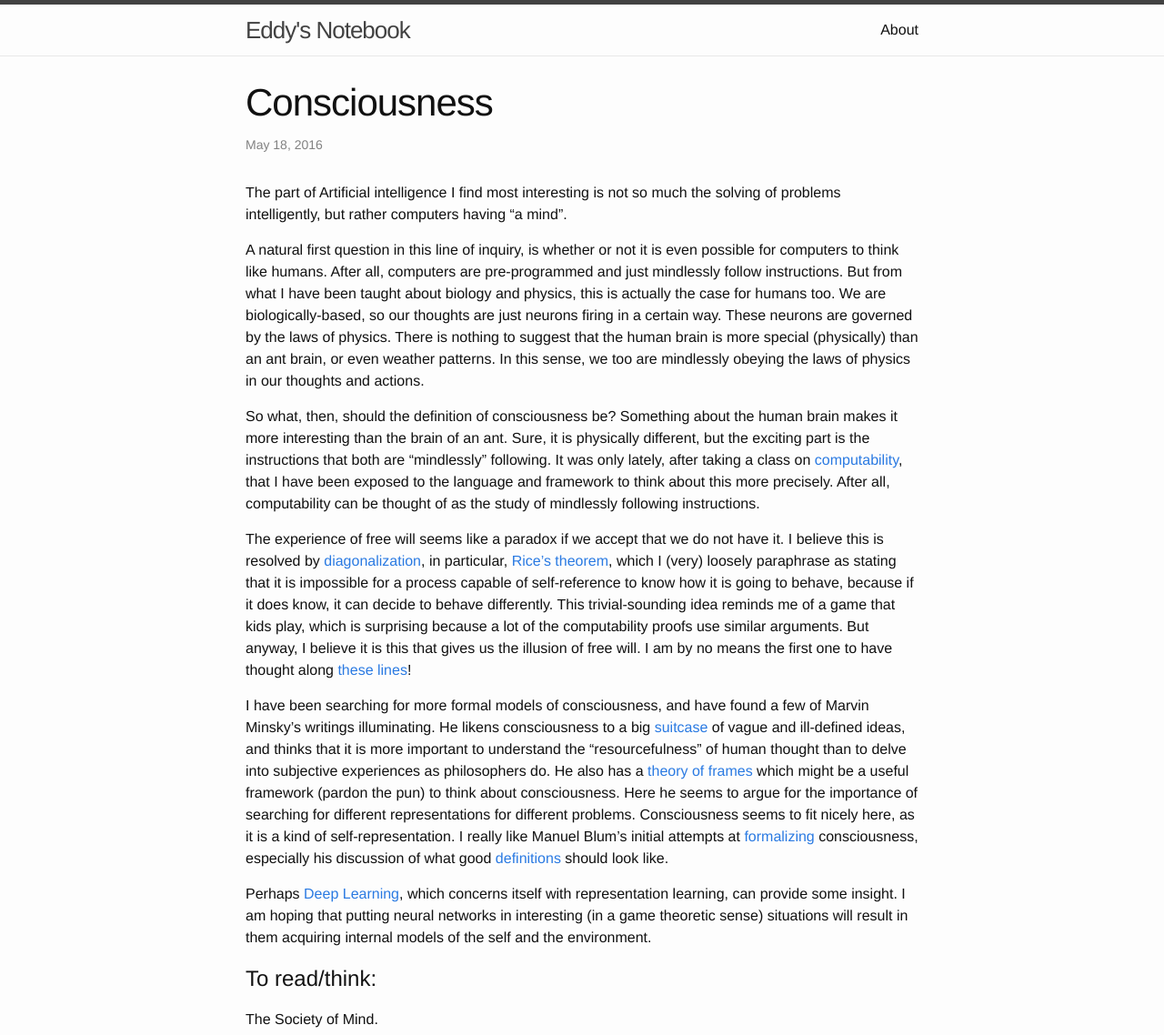
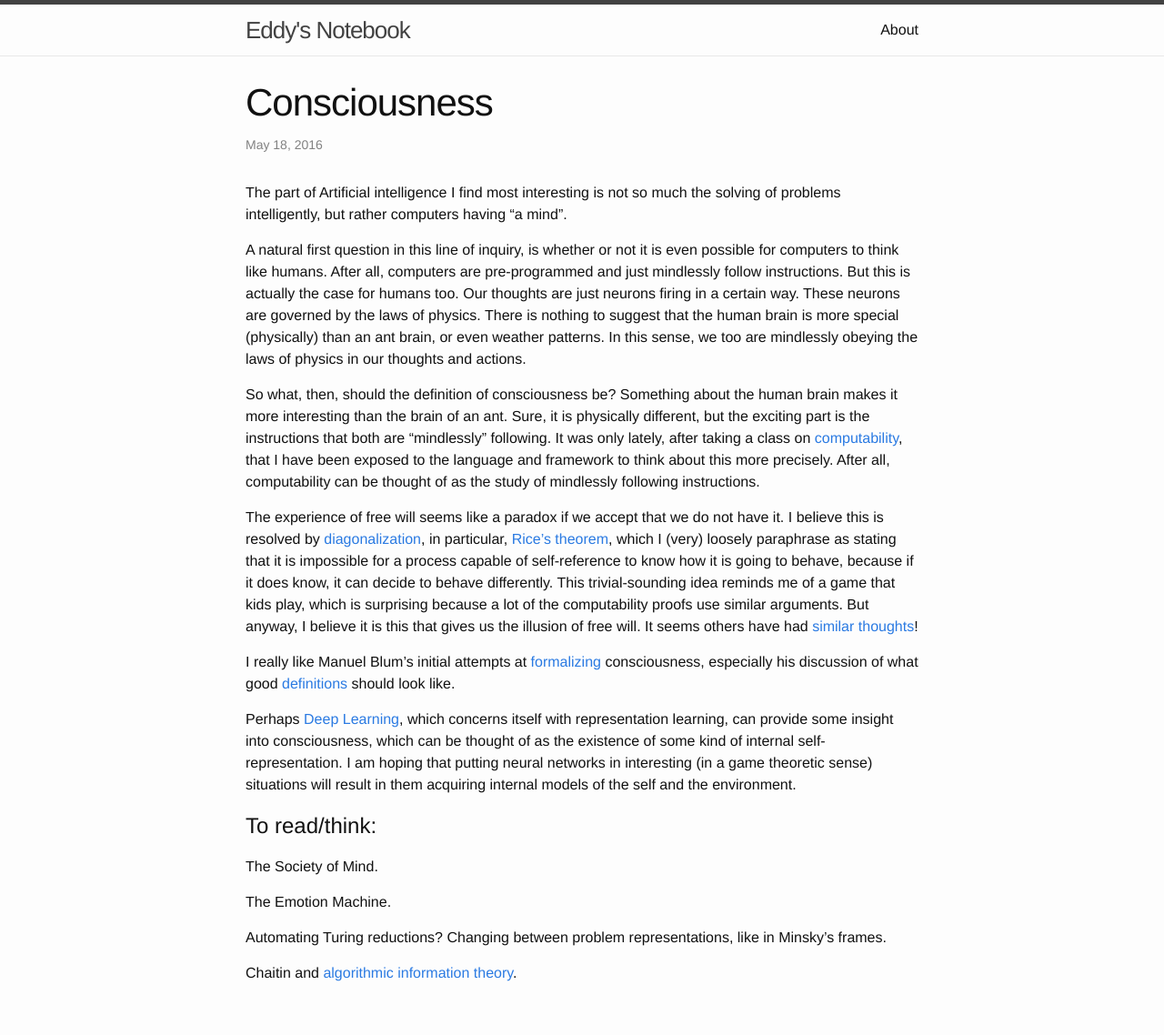
Before and after one commit to yeoedward/yeoedward.github.io, a Jekyll site: the page built from _posts/2016-03-30-consc.md, in a window 1280 px wide, cut to the strip 0-1138 px from the top of the page. Shown: the whole strip at 91% size. Built offline with Jekyll 4.4.1, drawn with Linux system fonts in a browser that asks for light colours.

Commit message:
More changes. Added reasonable person principle post

```diff
--- a/_config.yml
+++ b/_config.yml
@@ -8,8 +8,7 @@
 # Site settings
 title: "Eddy's Notebook"
 description: > # this means to ignore newlines until "baseurl:"
-  My ideas about stuff. Inspired by a similar notebook maintained by my
-  statistics professor (http://bactra.org/notebooks/)
+  Ideas about stuff. Please do not take them too seriously.
 baseurl: "" # the subpath of your site, e.g. /blog
 url: "http://eddyyeo.com" # the base hostname & protocol for your site
 github_username:  yeoedward
--- a/_posts/2016-03-30-consc.md
+++ b/_posts/2016-03-30-consc.md
@@ -10,8 +10,8 @@
 A natural first question in this line of inquiry, is whether or not it is
 even possible for computers to think like humans. After all, computers
 are pre-programmed and just mindlessly follow instructions.
-But from what I have been taught about biology and physics, this is actually
-the case for humans too. We are biologically-based, so our thoughts are
+But this is actually
+the case for humans too. Our thoughts are
 just neurons firing in a certain way. These neurons are governed by the laws
 of physics. There is nothing to suggest that the human brain is more special (physically)
 than an ant brain, or even weather patterns. In this sense, we too are mindlessly
@@ -32,18 +32,15 @@
 to behave differently. This trivial-sounding idea reminds me of a game that kids play, which
 is surprising because a lot of the computability proofs use similar arguments.
 But anyway, I believe it is this that gives us the illusion of free will.
-I am by no means the first one to have thought along
-[these lines][turing_free_will]!
+It seems others have had [similar thoughts][turing_free_will]!
 
-I have been searching for more formal models of consciousness, and have found
-a few of Marvin Minsky's writings illuminating. He likens consciousness to a big [suitcase][suitcase] of
-vague and ill-defined ideas, and thinks that it is more important to understand the "resourcefulness" of human
-thought than to delve into subjective experiences as philosophers do. He also has a [theory of frames][frames] which might be a useful framework (pardon the pun) to think about consciousness. Here he seems to argue for the importance of searching for different representations for different problems. Consciousness seems to fit nicely here, as it is a kind of self-representation. I really like Manuel
-Blum's initial attempts at [formalizing][CONSCS] consciousness, especially
+I really like Manuel
+Blum's initial attempts at [formalizing][conscs] consciousness, especially
 his discussion of what good [definitions][blum] should look like.
 
 Perhaps [Deep Learning]({% post_url 2016-04-02-deep-learning %}), which concerns
-itself with representation learning, can provide some insight. I am hoping
+itself with representation learning, can provide some insight into consciousness,
+which can be thought of as the existence of some kind of internal self-representation. I am hoping
 that putting neural networks in interesting (in a game theoretic sense) situations
 will result in them acquiring internal models of the self and the
 environment.
@@ -63,8 +60,6 @@
 [diag]: https://en.wikipedia.org/wiki/Diagonal_lemma
 [rice]: https://en.wikipedia.org/wiki/Rice%27s_theorem
 [turing_free_will]: http://arxiv.org/abs/1310.3225
-[suitcase]: https://www.edge.org/conversation/marvin_minsky-consciousness-is-a-big-suitcase
-[frames]: http://web.media.mit.edu/~minsky/papers/Frames/frames.html
 [blum]: https://www.cs.cmu.edu/~mblum/research/pdf/cons.html
 [conscs]: https://www.cs.cmu.edu/~mblum/search/consc_d.pdf
 [chaitin]: https://en.wikipedia.org/wiki/Algorithmic_information_theory
```
Also changed, not shown: _posts/2016-03-26-why-blog.md (+3 -14 lines), _posts/2016-04-23-reasonable.md (added, +24 -0 lines).
